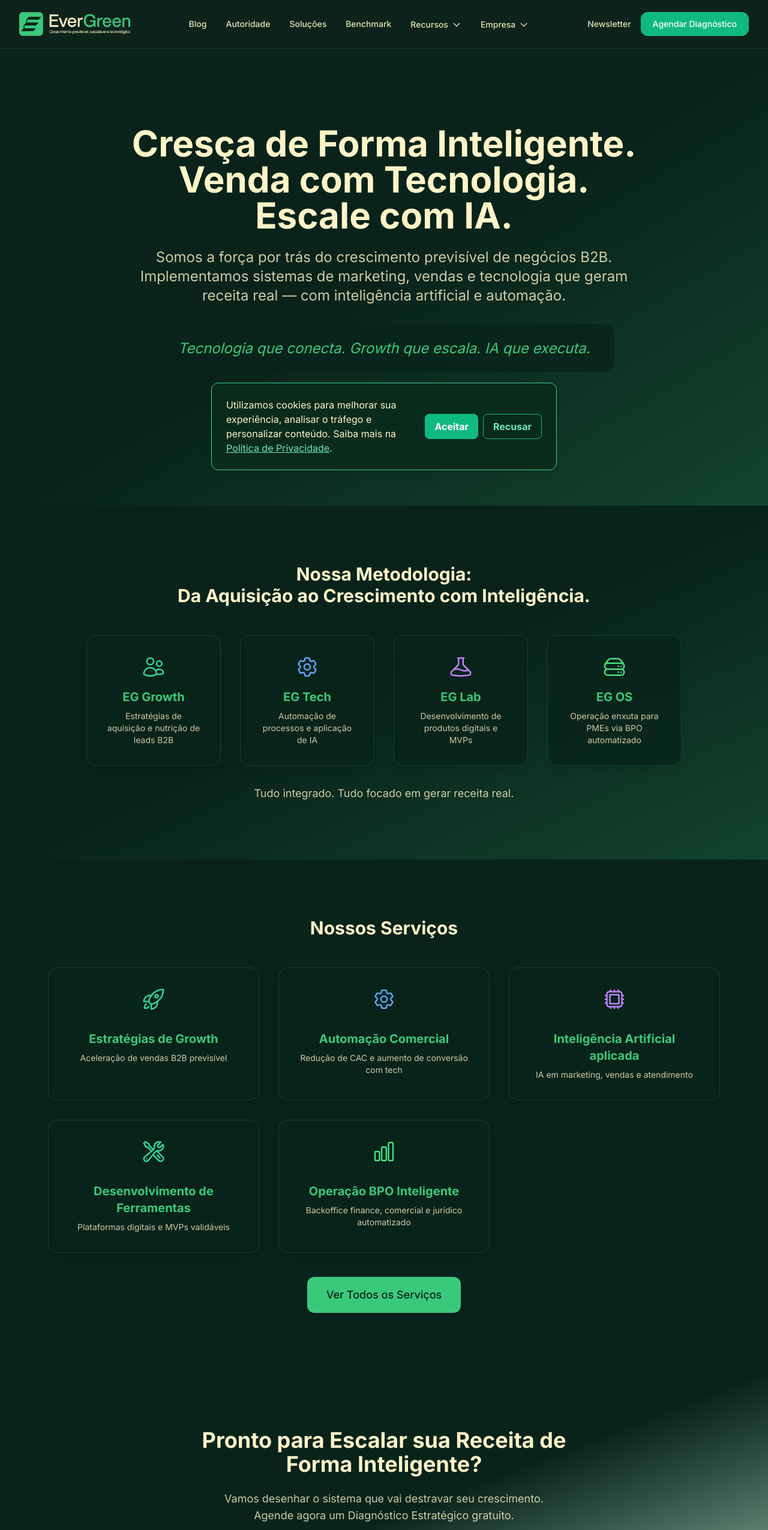
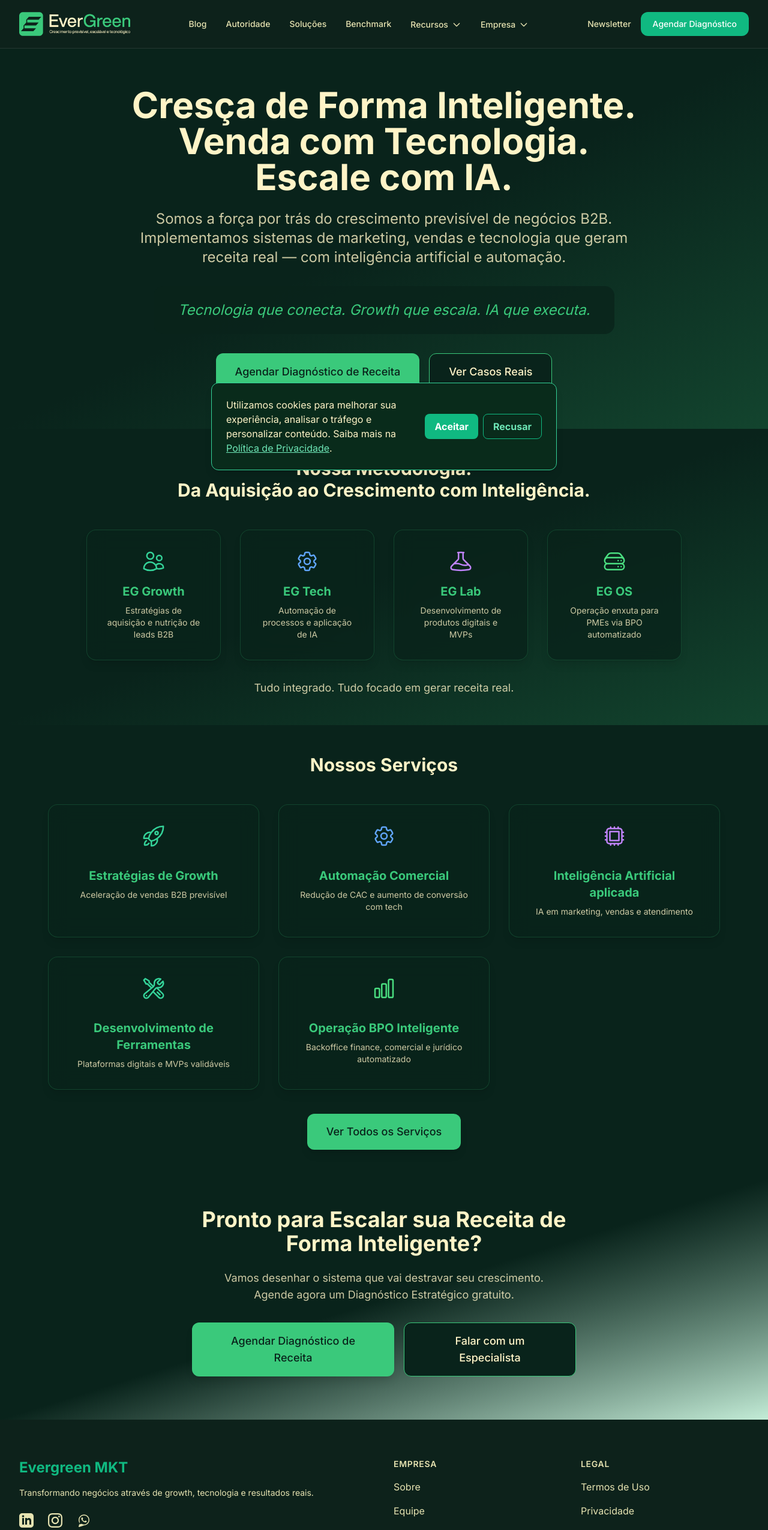
Before and after one commit to EverGreen-Agency/eg, a Next.js app: page / in a window 1280 px wide. Shown: the top 2551 px of the page at 60% size. Built offline with nearby package versions, Linux system fonts and the light colour scheme.

Commit message:
ajuste página main

```diff
--- a/src/app/globals.css
+++ b/src/app/globals.css
@@ -55,7 +55,7 @@
   }
 
   .section {
-    @apply py-16 md:py-24;
+    @apply py-8 md:py-12;
   }
 
   .glass-card {
--- a/src/app/page.tsx
+++ b/src/app/page.tsx
@@ -95,7 +95,7 @@ export default function Home() {
   return (
     <main className="min-h-screen bg-gradient-to-b from-[#09231B] via-[#09231B] to-[#3AC97B]/10">
       {/* HERO */}
-      <section className="relative py-32 bg-gradient-to-br from-[#09231B] via-[#09231B] to-[#3AC97B]/20 text-center">
+      <section className="relative py-16 bg-gradient-to-br from-[#09231B] via-[#09231B] to-[#3AC97B]/20 text-center">
         <div className="container mx-auto px-4 max-w-4xl">
           <motion.div variants={staggerContainer} initial="hidden" animate="visible">
             <motion.h1 variants={fadeInUp} className="text-4xl md:text-6xl font-bold mb-6 text-[#FFF4C7]">
@@ -143,7 +143,7 @@ export default function Home() {
       </section>
         */}
       {/* SISTEMA EVERGREEN */}
-      <section className="py-24 bg-gradient-to-br from-[#09231B] via-[#09231B] to-[#3AC97B]/20">
+      <section className="py-12 bg-gradient-to-br from-[#09231B] via-[#09231B] to-[#3AC97B]/20">
         <div className="container mx-auto px-4 max-w-5xl">
           <motion.h2 initial={{ opacity: 0, y: 20 }} whileInView={{ opacity: 1, y: 0 }} transition={{ duration: 0.8 }} viewport={{ once: true }} className="text-3xl font-bold mb-12 text-[#FFF4C7] text-center">
             Nossa Metodologia:<br />Da Aquisição ao Crescimento com Inteligência.
@@ -162,7 +162,7 @@ export default function Home() {
       </section>
 
       {/* SERVIÇOS EM CARDS */}
-      <section className="py-24 bg-[#09231B]">
+      <section className="py-12 bg-[#09231B]">
         <div className="container mx-auto px-4 max-w-6xl">
           <motion.h2 initial={{ opacity: 0, y: 20 }} whileInView={{ opacity: 1, y: 0 }} transition={{ duration: 0.8 }} viewport={{ once: true }} className="text-3xl font-bold mb-12 text-[#FFF4C7] text-center">
             Nossos Serviços
@@ -210,7 +210,7 @@ export default function Home() {
       </section>
         */}
       {/* CTA FINAL */}
-      <section className="py-24 bg-gradient-to-br from-[#09231B] via-[#09231B] to-[#3AC97B]/20 text-center">
+      <section className="py-12 bg-gradient-to-br from-[#09231B] via-[#09231B] to-[#3AC97B]/20 text-center">
         <div className="container mx-auto px-4 max-w-2xl">
           <motion.h2 initial={{ opacity: 0, y: 20 }} whileInView={{ opacity: 1, y: 0 }} transition={{ duration: 0.8 }} viewport={{ once: true }} className="text-4xl font-bold mb-6 text-[#FFF4C7]">
             Pronto para Escalar sua Receita de Forma Inteligente?
```
